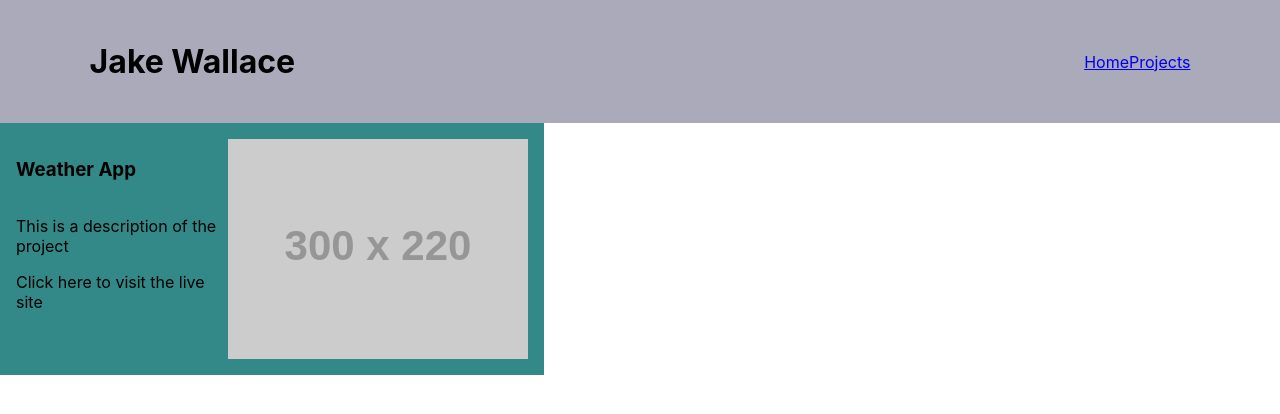
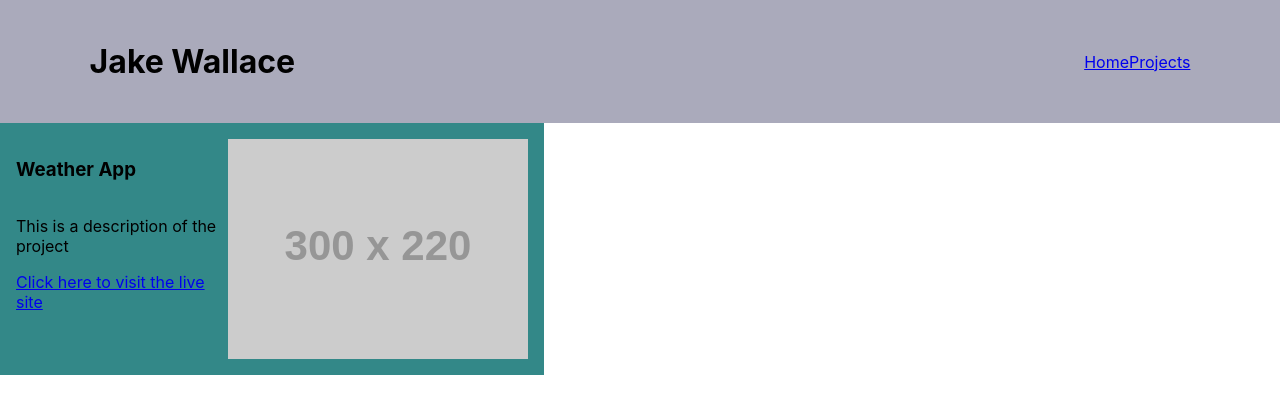
Before and after one commit to Jake-W95/Portfolio, a React (Create React App) app: page / in a window 1280 px wide. Shown: the top 414 px of the page. Built offline with nearby package versions, Linux system fonts and the light colour scheme.

Commit message:
changes <a> to NavLink, doesn\'t work because of BROWSERRouter

```diff
--- a/src/App.js
+++ b/src/App.js
@@ -8,7 +8,7 @@ function App() {
       <ProjectItem
         projectName="Weather App"
         projectDescription="This is a description of the project"
-        projectLink="https:google.com"
+        projectLink="google.com"
         projectLinkText="Click here to visit the live site"
       />
     </div>
--- a/src/components/ProjectItem.js
+++ b/src/components/ProjectItem.js
@@ -1,4 +1,6 @@
 import React from 'react'
+import { NavLink } from "react-router-dom";
+
 const styles = {
     width: '40%',
     backgroundColor: '#388',
@@ -13,7 +15,7 @@ function projectItem(props) {
                 <div style={{display:'flex', flexDirection:'column'}}>
                     <h3>{props.projectName}</h3>
                     <p>{props.projectDescription}</p>
-                    <a src={props.projectLink}>{props.projectLinkText}</a>
+                    <NavLink to={props.projectLink}>{props.projectLinkText}</NavLink>
                 </div>
 
 
```
